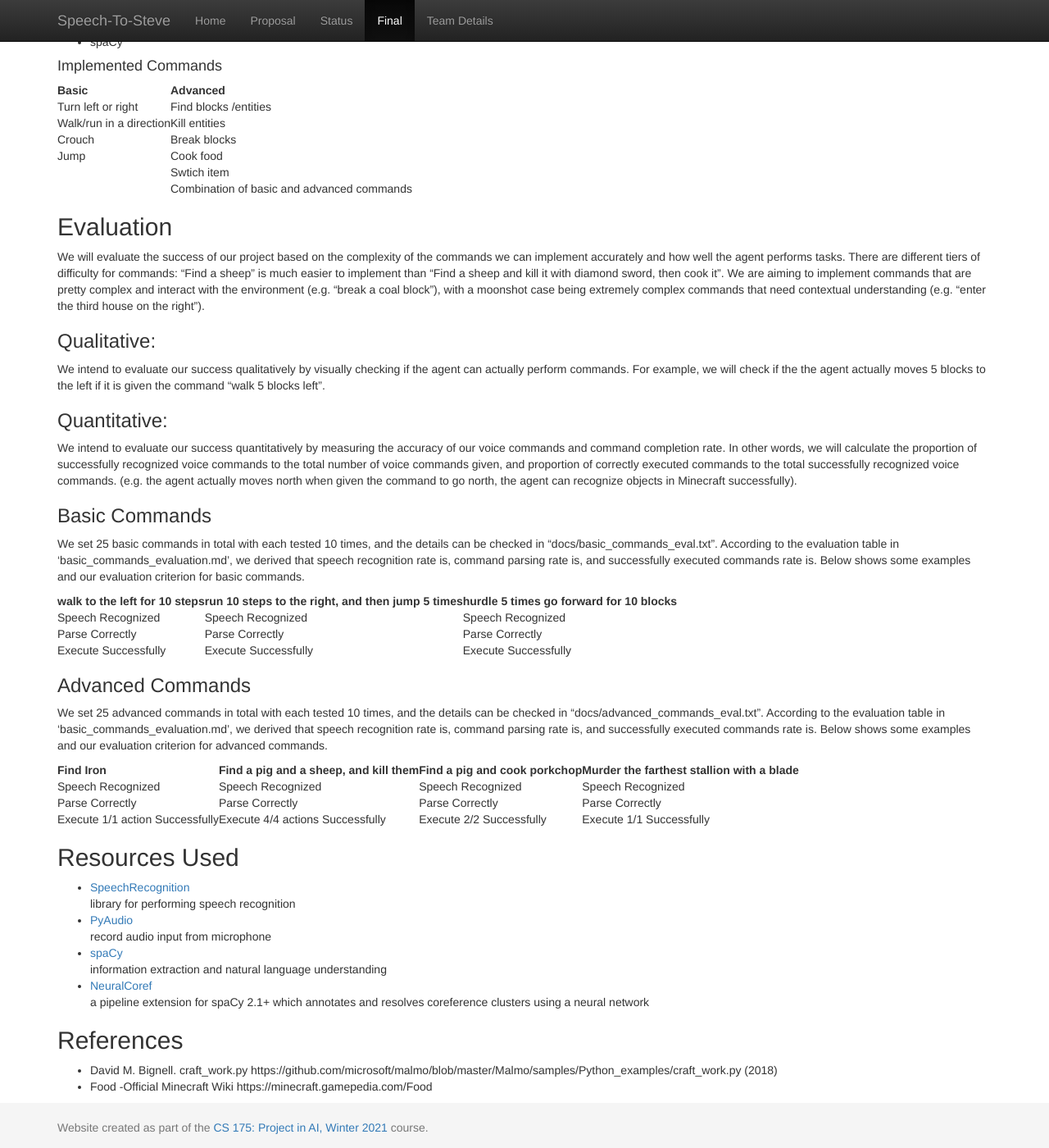
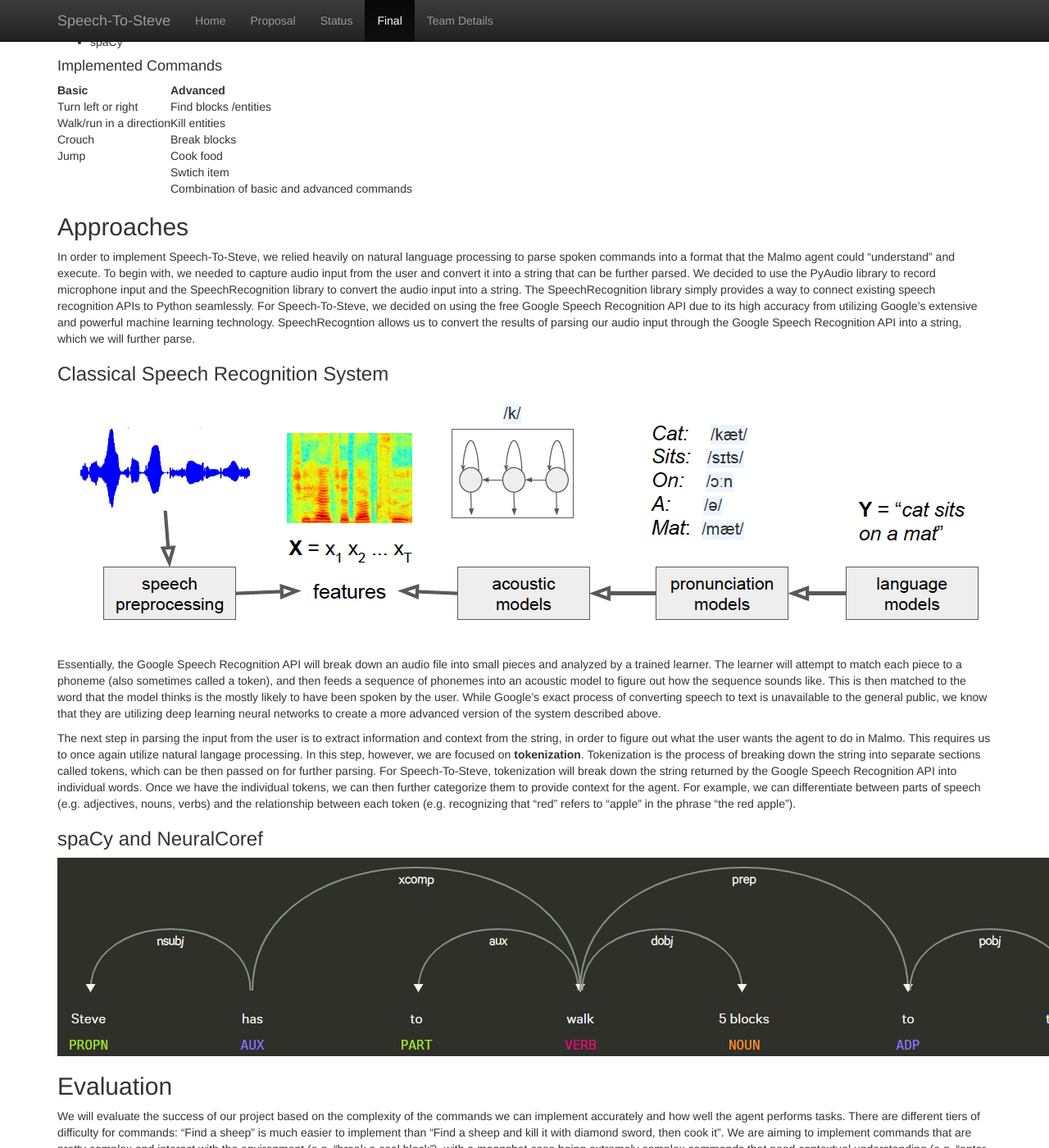
Before and after one commit to geeeeeeeeew/CS-175-Team-Direction-, a Jekyll site: the page built from docs/final.md, in a window 1280 px wide and 1400 px high, scrolled down 748 px. Shown: the whole window at 82% size. Built offline with Jekyll 4.4.1, drawn with Linux system fonts in a browser that asks for light colours.

Commit message:
Update final.md

```diff
--- a/docs/final.md
+++ b/docs/final.md
@@ -28,6 +28,20 @@ The main idea of our project is using Python to implement a way for the user to
 |Jump| Cook food|
 || Swtich item|
 || Combination of basic and advanced commands|
+
+## Approaches
+
+In order to implement Speech-To-Steve, we relied heavily on natural language processing to parse spoken commands into a format that the Malmo agent could "understand" and execute. To begin with, we needed to capture audio input from the user and convert it into a string that can be further parsed. We decided to use the PyAudio library to record microphone input and the SpeechRecognition library to convert the audio input into a string. The SpeechRecognition library simply provides a way to connect existing speech recognition APIs to Python seamlessly. For Speech-To-Steve, we decided on using the free Google Speech Recognition API due to its high accuracy from utilizing Google's extensive and powerful machine learning technology. SpeechRecogntion allows us to convert the results of parsing our audio input through the Google Speech Recognition API into a string, which we will further parse.
+
+### Classical Speech Recognition System
+<img src="speechprocess.PNG" alt="hi" class="inline"/>
+
+Essentially, the Google Speech Recognition API will break down an audio file into small pieces and analyzed by a trained learner. The learner will attempt to match each piece to a phoneme (also sometimes called a token), and then feeds a sequence of phonemes into an acoustic model to figure out how the sequence sounds like. This is then matched to the word that the model thinks is the mostly likely to have been spoken by the user. While Google's exact process of converting speech to text is unavailable to the general public, we know that they are utilizing deep learning neural networks to create a more advanced version of the system described above.
+
+The next step in parsing the input from the user is to extract information and context from the string, in order to figure out what the user wants the agent to do in Malmo. This requires us to once again utilize natural langage processing. In this step, however, we are focused on **tokenization**. Tokenization is the process of breaking down the string into separate sections called tokens, which can be then passed on for further parsing. For Speech-To-Steve, tokenization will break down the string returned by the Google Speech Recognition API into individual words. Once we have the individual tokens, we can then further categorize them to provide context for the agent. For example, we can differentiate between parts of speech (e.g. adjectives, nouns, verbs) and the relationship between each token (e.g. recognizing that "red" refers to "apple" in the phrase "the red apple").
+
+### spaCy and NeuralCoref
+<img src="displacy.PNG" alt="hi" class="inline"/>
 
 ## Evaluation
 We will evaluate the success of our project based on the complexity of the commands we can implement accurately and how well the agent performs tasks. There are different tiers of difficulty for commands: “Find a sheep” is much easier to implement than “Find a sheep and kill it with diamond sword, then cook it”. We are aiming to implement commands that are pretty complex and interact with the environment (e.g. “break a coal block”), with a moonshot case being extremely complex commands that need contextual understanding (e.g. “enter the third house on the right”).
```
